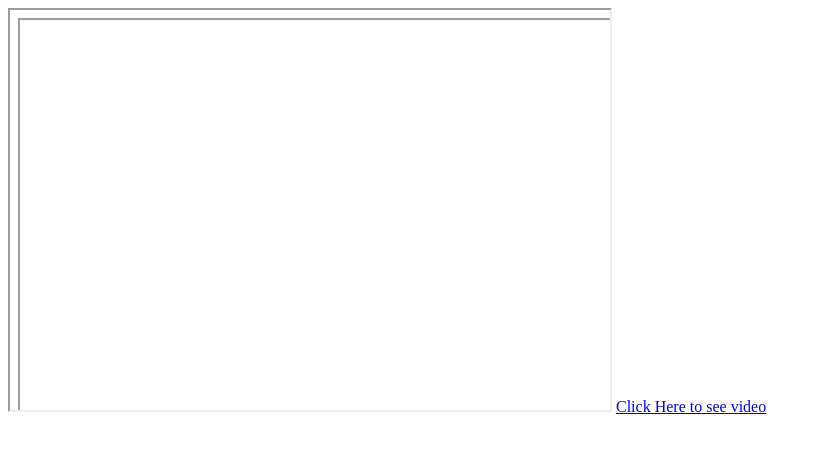
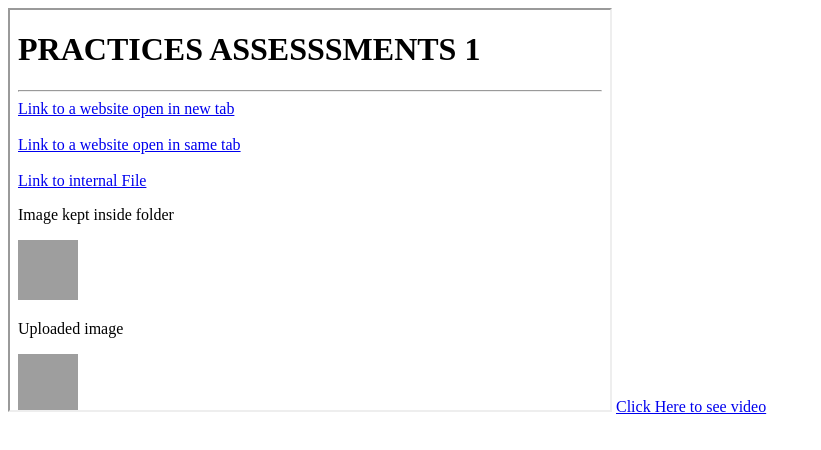
Before and after one commit to lalsa0512chourasia/assessment3, a plain HTML site: page index.html in a window 1280 px wide. Shown: the whole page, without its empty margins (0-821 px from the left). Drawn offline with Linux system fonts and the light colour scheme.

Commit message:
html file

```diff
--- a/index.html
+++ b/index.html
@@ -7,7 +7,7 @@
     <title>Document</title>
 </head>
 <body>
-    <iframe src="./index.html" frameborder="15" height="400px" width="600px"></iframe>
+    <iframe src="assess1.html" frameborder="15" height="400px" width="600px"></iframe>
     <a href="index2.html">Click Here to see video</a>
 </body>
 </html>
```
